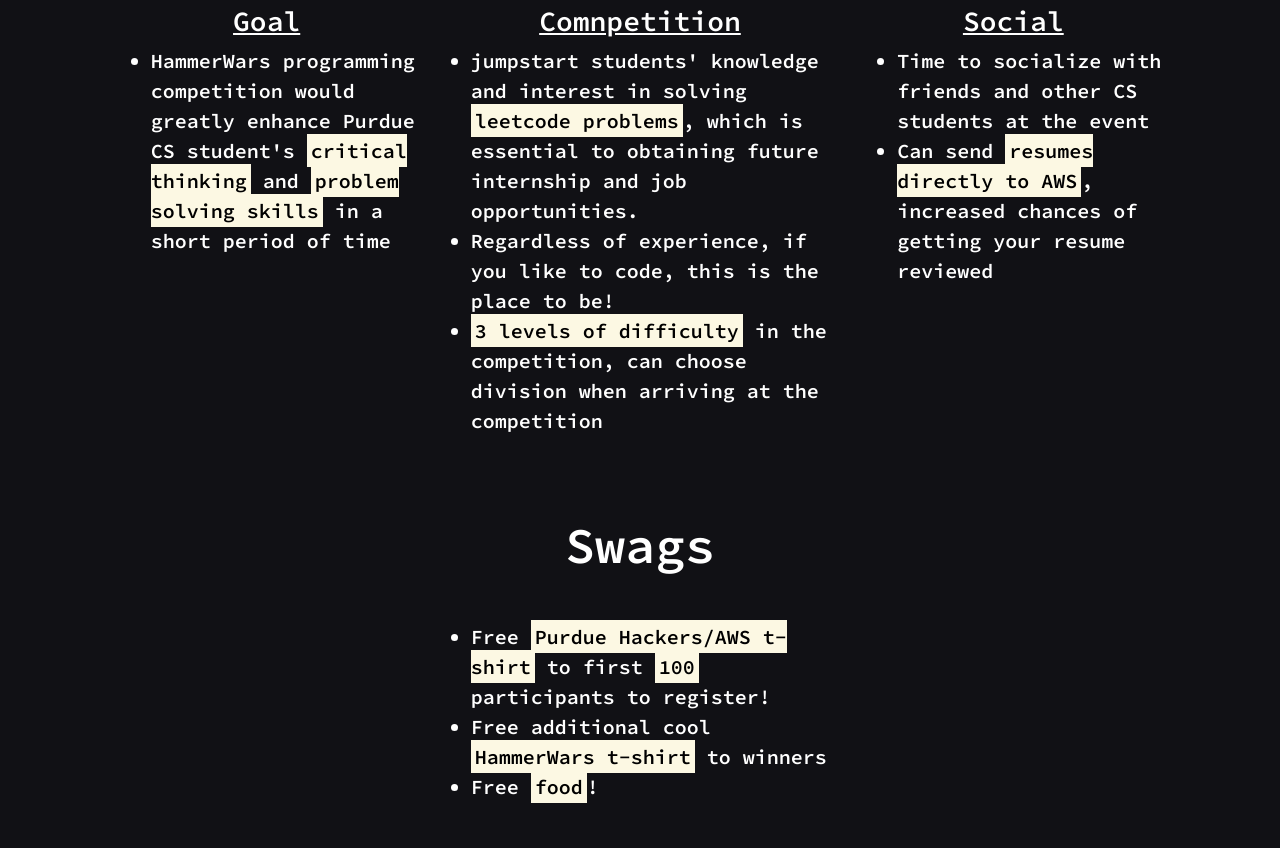
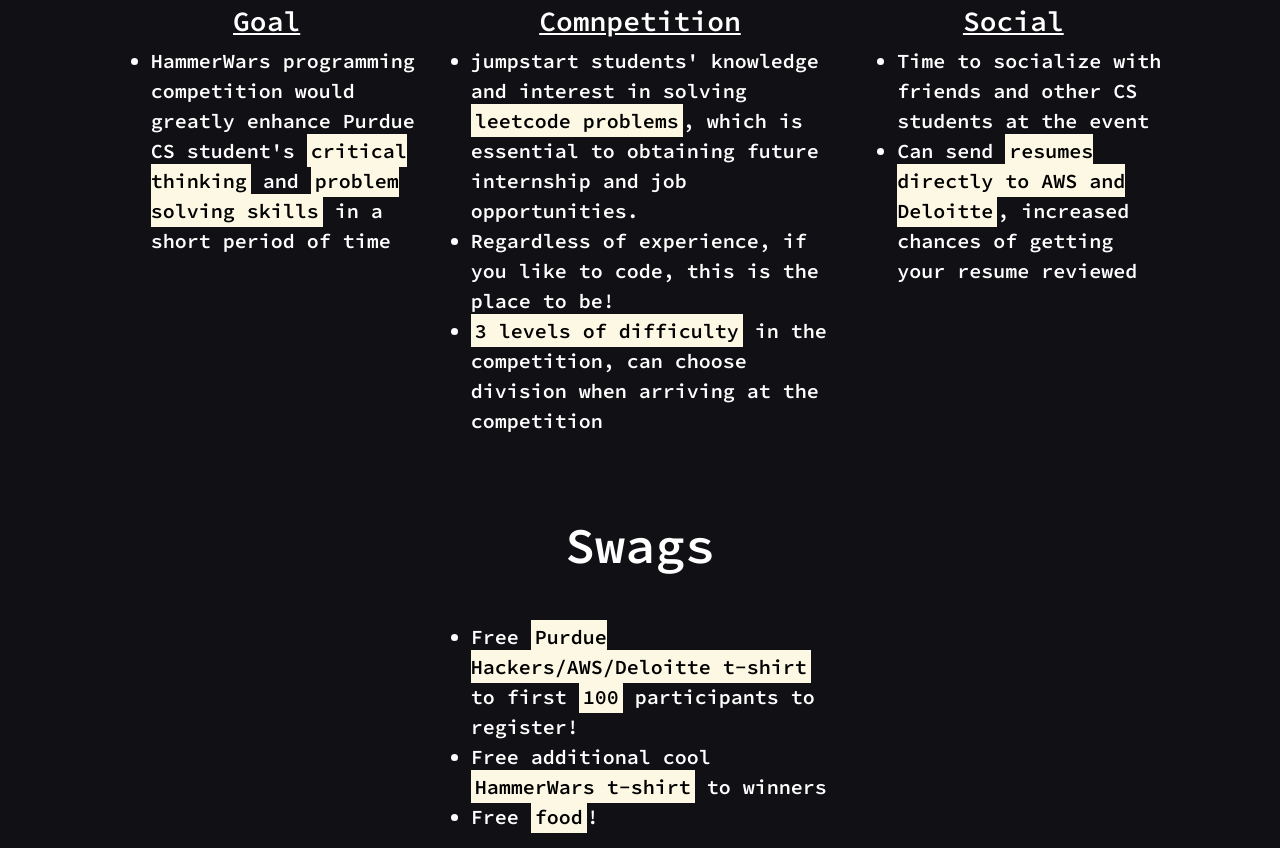
Before and after one commit to purduehackers/landing, a website: page public/hammerwars.html in a window 1280 px wide. Shown: the part 926-1774 px from the top of the page. Before the commit the page ends 1744 px from the top, so only its background shows below. Drawn offline with nearby package versions, Linux system fonts and the light colour scheme.

Commit message:
change AWS to AWS and Deloitte

```diff
--- a/public/hammerwars.html
+++ b/public/hammerwars.html
@@ -92,7 +92,7 @@
               Time to socialize with friends and other CS students at the event
             </li>
             <li>
-              Can send <mark>resumes directly to AWS</mark>, increased chances of getting your resume reviewed
+              Can send <mark>resumes directly to AWS and Deloitte</mark>, increased chances of getting your resume reviewed
             </li>
           </ul>
         </div>
@@ -111,7 +111,7 @@
         <div class="col-md-4">
           <ul>
             <li>
-              Free <mark>Purdue Hackers/AWS t-shirt</mark> to first <mark>100</mark> participants to register!
+              Free <mark>Purdue Hackers/AWS/Deloitte t-shirt</mark> to first <mark>100</mark> participants to register!
             </li>
             <li>
               Free additional cool <mark>HammerWars t-shirt</mark> to winners
```
